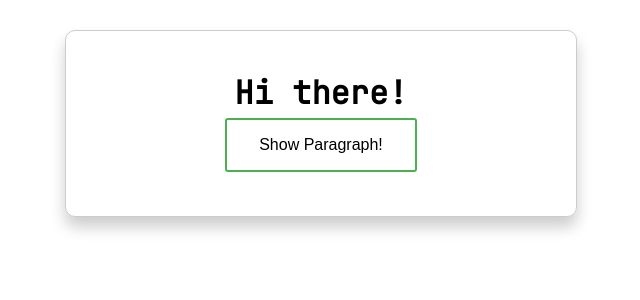
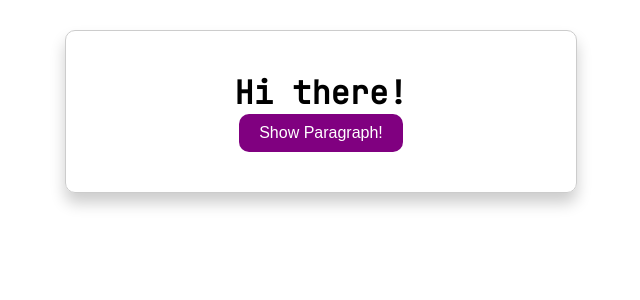
Before and after one commit to JasonWu73/es, a React (Vite) app in the folder vite-react/: page / in a window 1280 px wide. Shown: the top 300 px of the page, without its empty margins (319-959 px from the left). Built offline with nearby package versions, Linux system fonts and the light colour scheme.

Commit message:
Re-evaluation whenever parent state change

```diff
--- a/vite-react/src/App.tsx
+++ b/vite-react/src/App.tsx
@@ -1,6 +1,7 @@
 import './App.scss';
 import React from 'react';
 import Button from './components/ui/Button';
+import DemoOutput from './components/demo/DemoOutput';
 
 export default function App() {
   const [showParagraph, setShowParagraph] = React.useState(false);
@@ -13,13 +14,8 @@ export default function App() {
   return (
     <div className="app">
       <h1>Hi there!</h1>
-      {showParagraph && <p>This is new!</p>}
-      <Button
-        onClick={handleToggleShowParagraph}
-        style="green"
-      >
-        Show Paragraph!
-      </Button>
+      <DemoOutput show={false}/>
+      <Button onClick={handleToggleShowParagraph}>Show Paragraph!</Button>
     </div>
   );
 }
--- /dev/null
+++ b/vite-react/src/components/demo/DemoOutput.tsx
@@ -0,0 +1,13 @@
+import React from 'react';
+import MyParagraph from './MyParagraph';
+
+export default function DemoOutput({ show }: DemoOutputProps) {
+  console.log('DemoOutput RUNNING');
+  return (
+    <MyParagraph>{show ? 'This is new!' : ''}</MyParagraph>
+  );
+};
+
+interface DemoOutputProps {
+  show: boolean;
+}
--- /dev/null
+++ b/vite-react/src/components/demo/MyParagraph.tsx
@@ -0,0 +1,12 @@
+import React from 'react';
+
+export default function MyParagraph({ children }: MyParagraphProps) {
+  console.log('MyParagraph RUNNING');
+  return (
+    <p>{children}</p>
+  );
+}
+
+interface MyParagraphProps {
+  children: React.ReactNode;
+}
--- a/vite-react/src/components/ui/Button.module.scss
+++ b/vite-react/src/components/ui/Button.module.scss
@@ -1,75 +1,13 @@
-// https://www.w3schools.com/css/css3_buttons.asp
 .btn {
-  background-color: #4CAF50; /* Green */
+  cursor: pointer;
+  background-color: purple;
+  color: white;
   border: none;
-  border-radius: 0.3rem;
-  color: white;
-  padding: 1.6rem 3.2rem;
-  text-align: center;
-  text-decoration: none;
-  display: inline-block;
+  border-radius: 1rem;
+  padding: 1rem 2rem;
   font-size: 1.6rem;
-  margin: 0.4rem 0.2rem;
-  transition-duration: 0.4s;
-  cursor: pointer;
-}
-
-.green {
-  border-radius: 0.3rem;
-  background-color: white;
-  color: black;
-  border: 0.2rem solid #4CAF50;
 
   &:hover {
-    background-color: #4CAF50;
-    color: white;
+    background-color: #910391;
   }
 }
-
-.blue {
-  border-radius: 0.3rem;
-  background-color: white;
-  color: black;
-  border: 0.2rem solid #008CBA;
-
-  &:hover {
-    background-color: #008CBA;
-    color: white;
-  }
-}
-
-.red {
-  border-radius: 0.3rem;
-  background-color: white;
-  color: black;
-  border: 0.2rem solid #f44336;
-
-  &:hover {
-    background-color: #f44336;
-    color: white;
-  }
-}
-
-.grey {
-  border-radius: 0.3rem;
-  background-color: white;
-  color: black;
-  border: 0.2rem solid #e7e7e7;
-
-  &:hover {
-    background-color: #e7e7e7;
-    color: black;
-  }
-}
-
-.black {
-  border-radius: 0.3rem;
-  background-color: white;
-  color: black;
-  border: 0.2rem solid #555;
-
-  &:hover {
-    background-color: #555;
-    color: white;
-  }
-}
--- a/vite-react/src/components/ui/Button.tsx
+++ b/vite-react/src/components/ui/Button.tsx
@@ -1,12 +1,10 @@
 import classes from './Button.module.scss';
 import React from 'react';
 
-export default function Button({ onClick, style, children }: ButtonProps) {
+export default function Button({ onClick, children }: ButtonProps) {
+  console.log('Button RUNNING');
   return (
-    <button
-      onClick={onClick}
-      className={`${classes.btn} ${classes[style]}`}
-    >
+    <button onClick={onClick} className={classes.btn}>
       {children}
     </button>
   );
@@ -14,6 +12,5 @@ export default function Button({ onClick, style, children }: ButtonProps) {
 
 interface ButtonProps {
   onClick: () => void;
-  style: 'green' | 'blue' | 'red' | 'grey' | 'black';
   children: React.ReactNode;
 }
```
